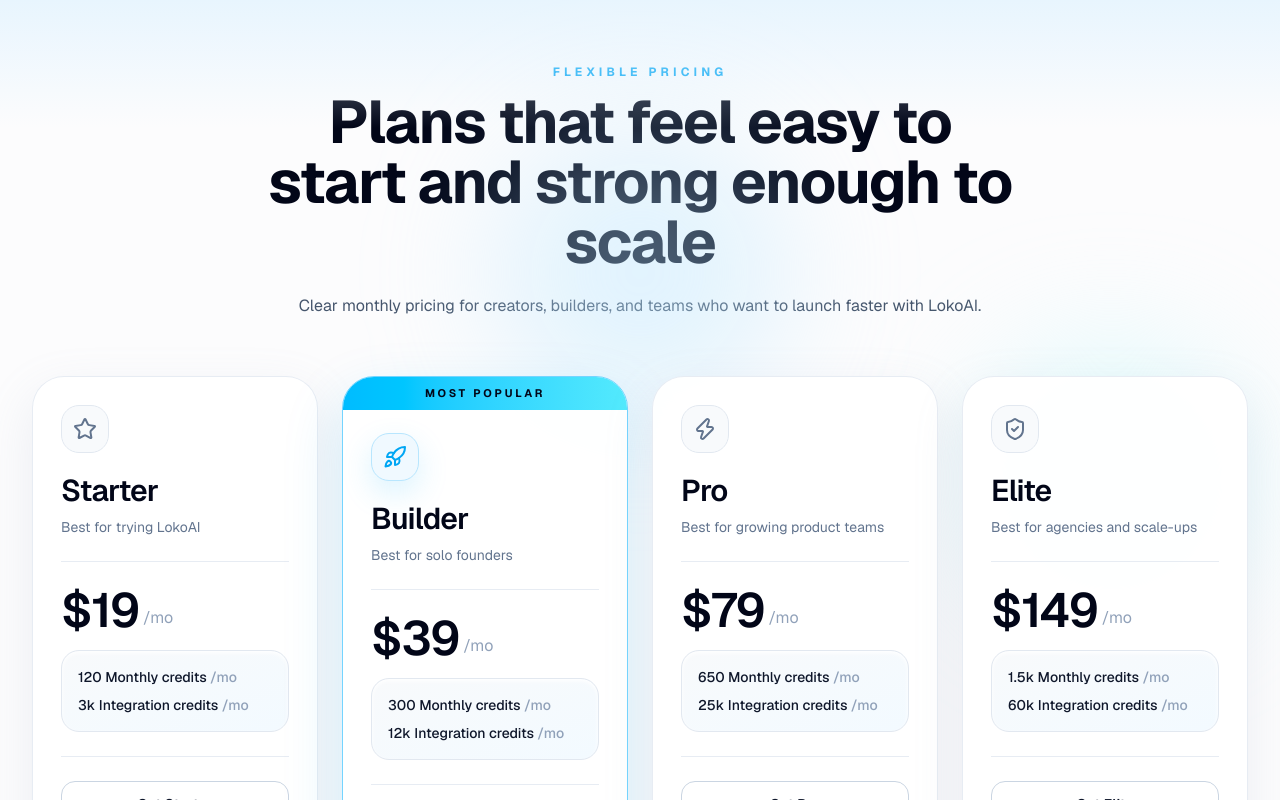
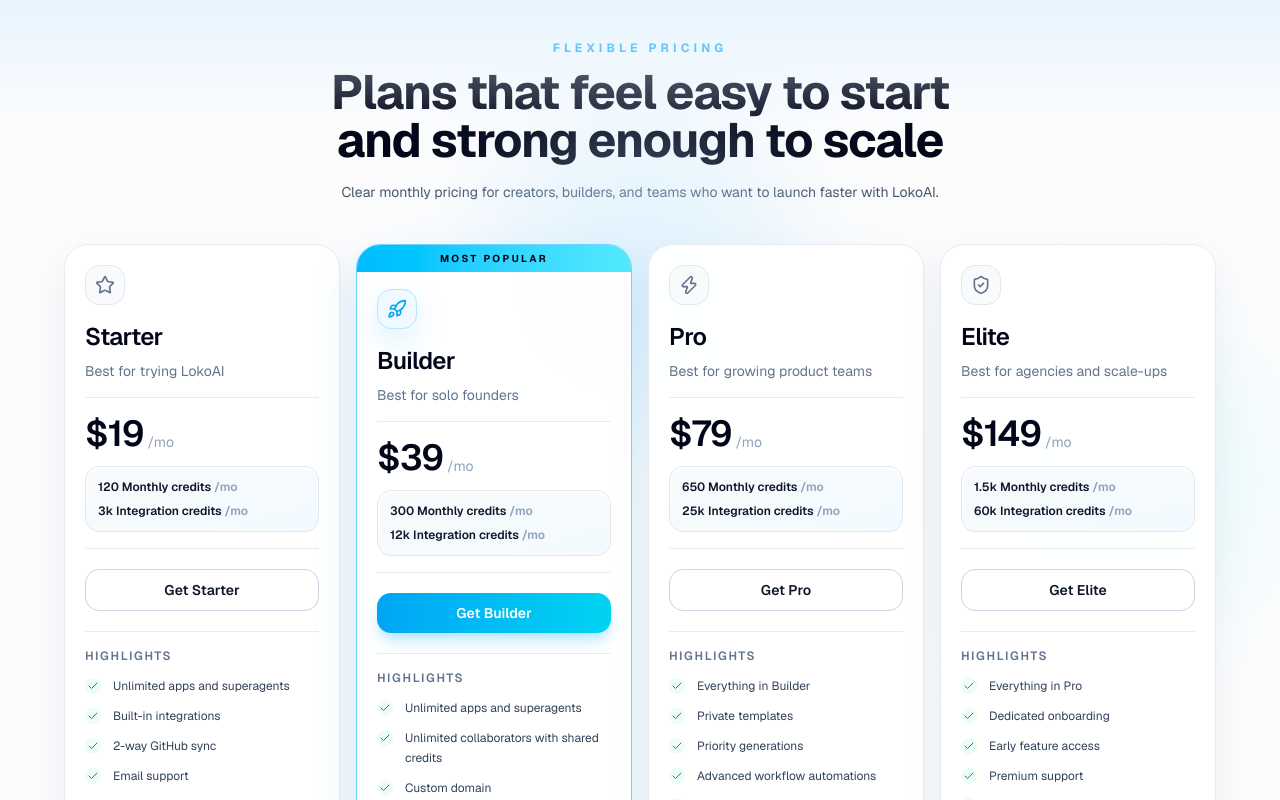
Before and after one commit to cognio-labs/base-nova, a Next.js app: page /pricing in a window 1280 px wide. Shown: the top 800 px of the page. Built offline with nearby package versions, Linux system fonts and the light colour scheme; no server answers.

Commit message:
feat: add pricing page with plan tier comparison and FAQs

```diff
--- a/src/app/pricing/page.tsx
+++ b/src/app/pricing/page.tsx
@@ -167,75 +167,75 @@
   const [openFaq, setOpenFaq] = useState(0);
 
   return (
-    <div className="min-h-screen bg-[#fcfcfd] px-4 py-16 text-slate-950 sm:px-6 lg:px-8">
-      <div className="mx-auto max-w-7xl">
+    <div className="min-h-screen bg-[#fcfcfd] px-4 py-10 text-slate-950 sm:px-6 lg:px-8">
+      <div className="mx-auto max-w-6xl">
         <div className="pointer-events-none absolute left-1/2 top-32 h-72 w-72 -translate-x-1/2 rounded-full bg-sky-200/40 blur-3xl" />
         <div className="pointer-events-none absolute right-10 top-[22rem] h-64 w-64 rounded-full bg-cyan-100/60 blur-3xl" />
-        <div className="mx-auto mb-14 max-w-3xl text-center">
+        <div className="mx-auto mb-10 max-w-2xl text-center">
           <p className="mb-3 text-xs font-bold uppercase tracking-[0.35em] text-sky-500">
             Flexible Pricing
           </p>
-          <h1 className="text-4xl font-bold tracking-tight text-slate-950 md:text-6xl">
+          <h1 className="text-3xl font-bold tracking-tight text-slate-950 md:text-5xl">
             Plans that feel easy to start and strong enough to scale
           </h1>
-          <p className="mt-5 text-base leading-7 text-slate-600">
+          <p className="mt-4 text-sm leading-6 text-slate-600">
             Clear monthly pricing for creators, builders, and teams who want to launch faster with LokoAI.
           </p>
         </div>
 
-        <div className="grid grid-cols-1 gap-6 lg:grid-cols-4">
+        <div className="grid grid-cols-1 gap-4 lg:grid-cols-4">
           {plans.map((plan, index) => (
             <motion.div
               key={plan.name}
               initial={{ opacity: 0, y: 22 }}
               animate={{ opacity: 1, y: 0 }}
               transition={{ delay: index * 0.08 }}
-              whileHover={{ y: -6 }}
-              className={`group relative flex h-full flex-col overflow-hidden rounded-[2rem] border bg-white/95 shadow-[0_18px_50px_rgba(148,163,184,0.16)] transition-all duration-300 ${
+              whileHover={{ y: -4 }}
+              className={`group relative flex h-full flex-col overflow-hidden rounded-[1.5rem] border bg-white/95 shadow-[0_14px_36px_rgba(148,163,184,0.14)] transition-all duration-300 ${
                 plan.popular
-                  ? "border-sky-300 shadow-[0_24px_60px_rgba(14,165,233,0.18)]"
-                  : "border-slate-200/80 hover:border-sky-200 hover:shadow-[0_24px_60px_rgba(56,189,248,0.12)]"
+                  ? "border-sky-300 shadow-[0_18px_45px_rgba(14,165,233,0.16)]"
+                  : "border-slate-200/80 hover:border-sky-200 hover:shadow-[0_18px_45px_rgba(56,189,248,0.1)]"
               }`}
             >
-              <div className="pointer-events-none absolute inset-x-6 top-0 h-24 rounded-b-[2rem] bg-gradient-to-b from-sky-100/70 to-transparent opacity-0 blur-2xl transition-opacity duration-300 group-hover:opacity-100" />
+              <div className="pointer-events-none absolute inset-x-6 top-0 h-20 rounded-b-[1.5rem] bg-gradient-to-b from-sky-100/70 to-transparent opacity-0 blur-2xl transition-opacity duration-300 group-hover:opacity-100" />
               {plan.popular && (
-                <div className="absolute inset-x-0 top-0 bg-gradient-to-r from-sky-400 to-cyan-300 py-2 text-center text-[11px] font-bold uppercase tracking-[0.25em] text-slate-950">
+                <div className="absolute inset-x-0 top-0 bg-gradient-to-r from-sky-400 to-cyan-300 py-1.5 text-center text-[10px] font-bold uppercase tracking-[0.24em] text-slate-950">
                   Most Popular
                 </div>
               )}
 
-              <div className={`flex h-full flex-col p-7 ${plan.popular ? "pt-14" : ""}`}>
-                <div className="mb-6">
+              <div className={`flex h-full flex-col p-5 ${plan.popular ? "pt-11" : ""}`}>
+                <div className="mb-4">
                   <div
-                    className={`mb-5 flex h-12 w-12 items-center justify-center rounded-2xl border ${
+                    className={`mb-4 flex h-10 w-10 items-center justify-center rounded-xl border ${
                       plan.popular
                         ? "border-sky-200 bg-sky-50 text-sky-500 shadow-[0_12px_30px_rgba(56,189,248,0.18)]"
                         : "border-slate-200 bg-slate-50 text-slate-500 group-hover:border-sky-200 group-hover:bg-sky-50 group-hover:text-sky-500"
                     }`}
                   >
-                    <plan.icon className="h-6 w-6" />
+                    <plan.icon className="h-5 w-5" />
                   </div>
-                  <h2 className="text-3xl font-semibold tracking-tight text-slate-950">{plan.name}</h2>
+                  <h2 className="text-2xl font-semibold tracking-tight text-slate-950">{plan.name}</h2>
                   <p className="mt-2 text-sm text-slate-500">{plan.highlight}</p>
                 </div>
 
-                <div className="border-y border-slate-200/80 py-6">
+                <div className="border-y border-slate-200/80 py-4">
                   <div className="flex items-end gap-1">
-                    <span className="text-5xl font-semibold tracking-tight text-slate-950">${plan.price}</span>
-                    <span className="pb-1 text-base text-slate-400">/mo</span>
+                    <span className="text-4xl font-semibold tracking-tight text-slate-950">${plan.price}</span>
+                    <span className="pb-0.5 text-sm text-slate-400">/mo</span>
                   </div>
-                  <div className="mt-4 rounded-2xl border border-slate-200 bg-gradient-to-br from-slate-50 to-sky-50/80 p-4 shadow-inner shadow-white">
-                    <p className="text-sm font-medium text-slate-900">
+                  <div className="mt-3 rounded-xl border border-slate-200 bg-gradient-to-br from-slate-50 to-sky-50/80 p-3 shadow-inner shadow-white">
+                    <p className="text-xs font-semibold text-slate-900">
                       {plan.credits} Monthly credits <span className="text-slate-400">/mo</span>
                     </p>
-                    <p className="mt-2 text-sm font-medium text-slate-900">
+                    <p className="mt-2 text-xs font-semibold text-slate-900">
                       {plan.integCredits} Integration credits <span className="text-slate-400">/mo</span>
                     </p>
                   </div>
                 </div>
 
                 <button
-                  className={`mt-6 rounded-xl py-3 text-sm font-semibold transition ${
+                  className={`mt-5 rounded-xl py-2.5 text-sm font-semibold transition ${
                     plan.popular
                       ? "bg-gradient-to-r from-sky-500 to-cyan-400 text-white shadow-lg shadow-sky-200 hover:from-sky-600 hover:to-cyan-500"
                       : "border border-slate-300 bg-white text-slate-900 hover:border-sky-300 hover:bg-sky-50 hover:text-sky-600"
@@ -244,15 +244,15 @@
                   {plan.cta}
                 </button>
 
-                <div className="mt-6 border-t border-slate-200/80 pt-5">
-                  <p className="mb-4 text-sm font-semibold text-slate-900">Plan highlights:</p>
-                  <div className="space-y-3">
+                <div className="mt-5 border-t border-slate-200/80 pt-4">
+                  <p className="mb-3 text-xs font-semibold uppercase tracking-[0.14em] text-slate-500">Highlights</p>
+                  <div className="space-y-2.5">
                     {plan.features.map((feature) => (
                       <div key={feature} className="flex items-start gap-3">
-                        <div className="mt-0.5 flex h-5 w-5 flex-shrink-0 items-center justify-center rounded-full bg-emerald-50">
-                          <Check className="h-3.5 w-3.5 text-emerald-600" />
+                        <div className="mt-0.5 flex h-4 w-4 flex-shrink-0 items-center justify-center rounded-full bg-emerald-50">
+                          <Check className="h-3 w-3 text-emerald-600" />
                         </div>
-                        <span className="text-sm leading-6 text-slate-700">{feature}</span>
+                        <span className="text-xs leading-5 text-slate-700">{feature}</span>
                       </div>
                     ))}
                   </div>
```
Also changed, not shown: 2 other files (tests, documents, lock files or other folders).
